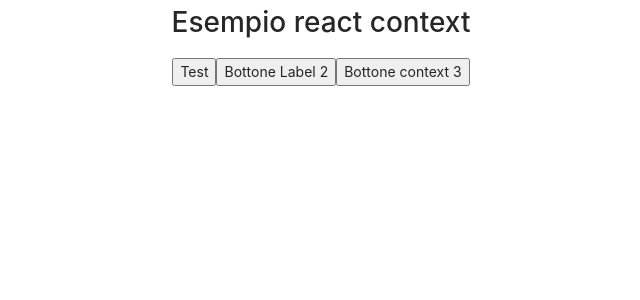
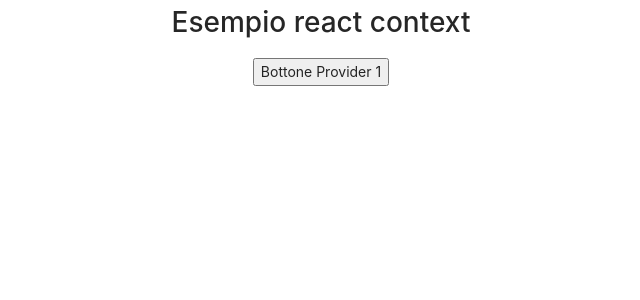
Before and after one commit to morozkodev/corso-react-avanzato, a React (Create React App) app: page / in a window 1280 px wide. Shown: the top 300 px of the page, without its empty margins (319-959 px from the left). Built offline with nearby package versions, Linux system fonts and the light colour scheme.

Commit message:
Esempio provider

```diff
--- a/src/App.js
+++ b/src/App.js
@@ -1,14 +1,15 @@
 // esempio di uso di context
 import React from 'react';
 import './App.css';
-const ThemeContext = React.createContext( { label2: 'Bottone Label 2' });
-const ThemeContext3 = React.createContext('Bottone context 3');
+const ThemeContext = React.createContext( { label1: 'Bottone Label 1' } );
 
 function App (){
     return (
         <div className="App">
             <h1>Esempio react context</h1>
-            <Toolbar valore="Test"></Toolbar>
+			<ThemeContext.Provider value={{ label1: 'Bottone Provider 1' }}>
+				<Toolbar valore="Test"></Toolbar>
+			</ThemeContext.Provider>
         </div>
     )
 }
@@ -16,30 +17,15 @@ function App (){
 function Toolbar(props){
     return (
         <div>
-            <ThemedButton1 valore={props.valore}></ThemedButton1>
-			<ThemedButton2></ThemedButton2>
-			<ThemedButton3></ThemedButton3>
+            <ThemedButton1></ThemedButton1>
         </div>
     )
 }
 
 class ThemedButton1 extends React.Component{
+	static contextType = ThemeContext
 	render() {
-		return <button>{this.props.valore}</button>
-	}
-}
-
-class ThemedButton2 extends React.Component{
-	static contextType = ThemeContext;
-	render() {
-		return <button>{this.context.label2}</button>
-	}
-}
-
-class ThemedButton3 extends React.Component{
-	static contextType = ThemeContext3;
-	render() {
-		return <button>{this.context}</button>
+		return <button>{this.context.label1}</button>
 	}
 }
 
```
